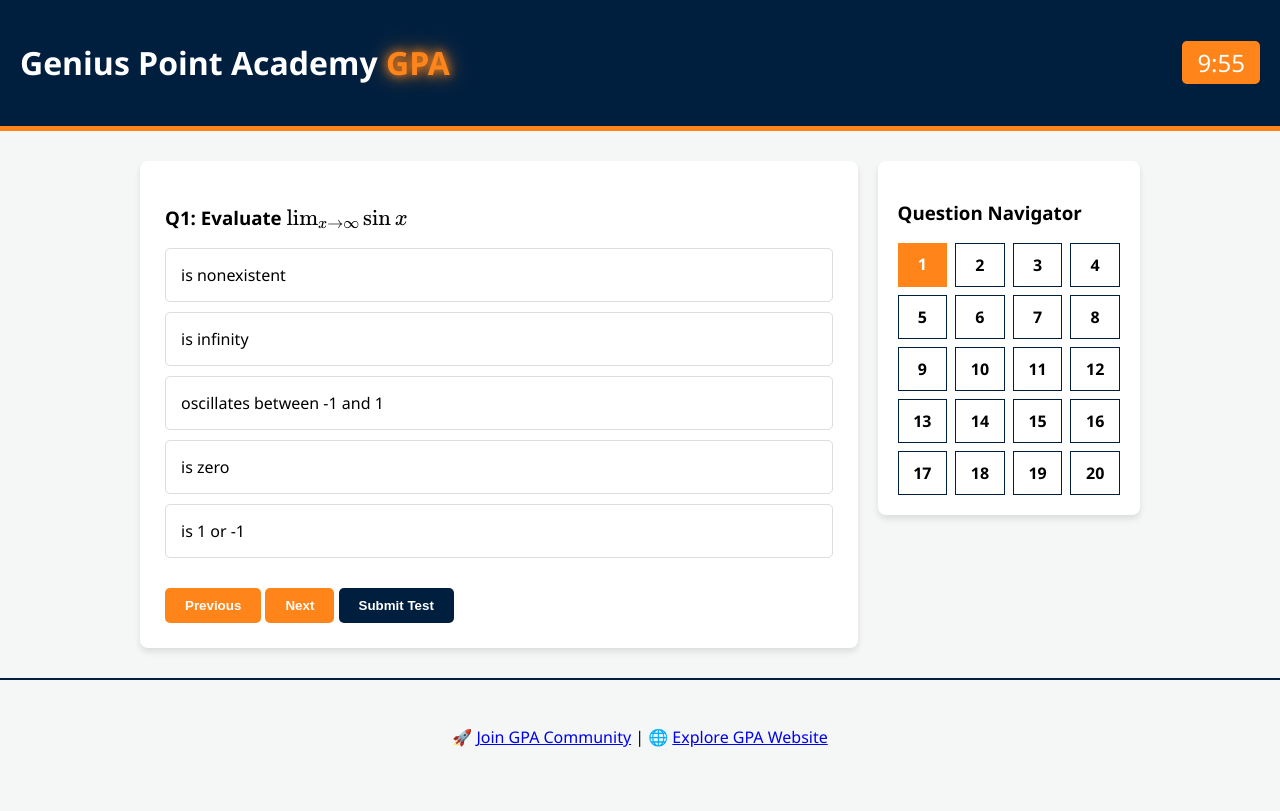
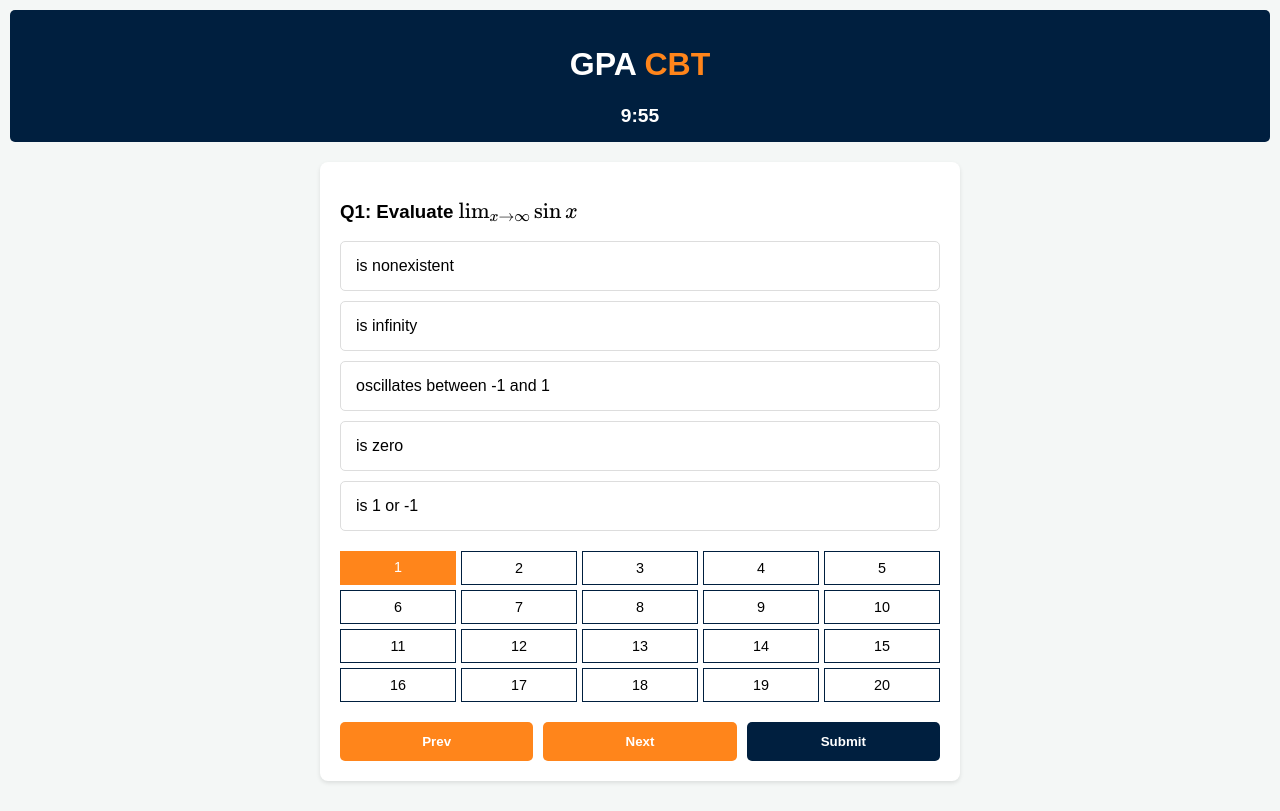
Before and after one commit to geniuspointacademy/gpa_quiz, a plain HTML site: page quiz.html in a window 1280 px wide. Drawn offline with nearby package versions, Linux system fonts and the light colour scheme.

Commit message:
Update quiz.html

```diff
--- a/quiz.html
+++ b/quiz.html
@@ -2,49 +2,39 @@
 <html lang="en">
 <head>
     <meta charset="UTF-8">
-    <meta name="viewport" content="width=device-width, initial-scale=1.0">
+    <meta name="viewport" content="width=device-width, initial-scale=1.0, maximum-scale=1.0, user-scalable=no">
     <title>GPA CBT | MTH 102</title>
     <script async src="https://cdn.jsdelivr.net/npm/mathjax@3/es5/tex-mml-chtml.js"></script>
     <style>
-        body { font-family: 'Segoe UI', sans-serif; background: #f4f7f6; margin: 0; }
-        header { background: #001f3f; color: white; padding: 20px; display: flex; justify-content: space-between; align-items: center; border-bottom: 5px solid #ff851b; }
-        .gpa-glow { text-shadow: 0 0 10px #ff851b, 0 0 20px #ff851b; color: #ff851b; font-weight: bold; }
-        .main-layout { display: flex; max-width: 1000px; margin: 20px auto; gap: 20px; padding: 10px; }
-        .quiz-area { flex: 3; background: white; padding: 25px; border-radius: 8px; box-shadow: 0 4px 6px rgba(0,0,0,0.1); }
-        .nav-sidebar { flex: 1; background: white; padding: 20px; border-radius: 8px; box-shadow: 0 4px 6px rgba(0,0,0,0.1); height: fit-content; }
-        .navigator { display: grid; grid-template-columns: repeat(4, 1fr); gap: 8px; }
-        .nav-box { border: 1px solid #001f3f; padding: 10px; text-align: center; cursor: pointer; transition: 0.2s; font-weight: bold; }
+        body { font-family: sans-serif; background: #f4f7f6; margin: 0; padding: 10px; }
+        header { background: #001f3f; color: white; padding: 15px; border-radius: 5px; text-align: center; }
+        .gpa-glow { color: #ff851b; font-weight: bold; }
+        .quiz-area { background: white; padding: 20px; border-radius: 8px; box-shadow: 0 2px 4px rgba(0,0,0,0.1); max-width: 600px; margin: 20px auto; }
+        .navigator { display: grid; grid-template-columns: repeat(5, 1fr); gap: 5px; margin: 20px 0; }
+        .nav-box { border: 1px solid #001f3f; padding: 8px; text-align: center; cursor: pointer; font-size: 0.9em; }
         .nav-box.answered { background: #28a745; color: white; border: none; }
         .nav-box.active { background: #ff851b; color: white; border: none; }
         .options { list-style: none; padding: 0; }
-        .options li { padding: 15px; border: 1px solid #ddd; margin-bottom: 10px; border-radius: 5px; cursor: pointer; }
+        .options li { padding: 15px; border: 1px solid #ddd; margin-bottom: 10px; border-radius: 5px; cursor: pointer; transition: 0.2s; }
         .options li.selected { background: #001f3f !important; color: white; border-color: #001f3f; }
-        button { padding: 10px 20px; border: none; border-radius: 5px; cursor: pointer; font-weight: bold; color: white; background: #ff851b; }
+        .controls { display: flex; justify-content: space-between; gap: 10px; margin-top: 20px; }
+        button { flex: 1; padding: 12px; border: none; border-radius: 5px; cursor: pointer; color: white; background: #ff851b; font-weight: bold; }
     </style>
 </head>
 <body>
     <header>
-        <h1>Genius Point Academy <span class="gpa-glow">GPA</span></h1>
-        <div id="time-display" style="font-size: 1.5em; background: #ff851b; padding: 5px 15px; border-radius: 5px;">10:00</div>
+        <h1>GPA <span class="gpa-glow">CBT</span></h1>
+        <div id="time-display" style="font-size: 1.2em; font-weight:bold;">10:00</div>
     </header>
 
-    <div class="main-layout">
-        <div class="quiz-area" id="quiz-screen">
-            <div id="question-container"></div>
-            <div style="margin-top:30px;">
-                <button onclick="changeQuestion(-1)">Previous</button>
-                <button onclick="changeQuestion(1)">Next</button>
-                <button onclick="submitQuiz()" style="background:#001f3f;">Submit Test</button>
-            </div>
+    <div class="quiz-area">
+        <div id="question-container"></div>
+        <div class="navigator" id="nav-boxes"></div>
+        <div class="controls">
+            <button onclick="changeQuestion(-1)">Prev</button>
+            <button onclick="changeQuestion(1)">Next</button>
+            <button onclick="submitQuiz()" style="background:#001f3f;">Submit</button>
         </div>
-        <div class="nav-sidebar">
-            <h3>Question Navigator</h3>
-            <div class="navigator" id="nav-boxes"></div>
-        </div>
-    </div>
-
-    <div style="text-align:center; padding:30px; border-top: 2px solid #001f3f;">
-        <p>🚀 <a href="https://chat.whatsapp.com/EfRqG1ekcym0MflO4MiEFj">Join GPA Community</a> | 🌐 <a href="https://geniuspointacademy.github.io">Explore GPA Website</a></p>
     </div>
 
     <script src="banks/limits.js"></script>
@@ -53,65 +43,54 @@
     <script src="banks/graphs.js"></script>
 
     <script>
-        let quizQuestions = [];
-        let selectedAnswers = new Array(20).fill(null);
-        let currentIdx = 0;
-        let timeRemaining = 600;
+        let quizQuestions = [], selectedAnswers = new Array(20).fill(null), currentIdx = 0, timeRemaining = 600;
 
         function startQuiz() {
-            // Balanced Randomization: 5 from each bank
-            quizQuestions = [
-                ...limits.sort(() => 0.5 - Math.random()).slice(0, 5),
-                ...derivatives.sort(() => 0.5 - Math.random()).slice(0, 5),
-                ...functions.sort(() => 0.5 - Math.random()).slice(0, 5),
-                ...graphs.sort(() => 0.5 - Math.random()).slice(0, 5)
-            ].sort(() => 0.5 - Math.random());
+            if (localStorage.getItem('quizData')) {
+                let saved = JSON.parse(localStorage.getItem('quizData'));
+                quizQuestions = saved.questions;
+                selectedAnswers = saved.answers;
+                timeRemaining = saved.time;
+            } else {
+                quizQuestions = [...limits.sort(()=>0.5-Math.random()).slice(0,5), ...derivatives.sort(()=>0.5-Math.random()).slice(0,5), ...functions.sort(()=>0.5-Math.random()).slice(0,5), ...graphs.sort(()=>0.5-Math.random()).slice(0,5)].sort(()=>0.5-Math.random());
+            }
 
-            // Build Navigator
+            setInterval(() => {
+                timeRemaining--;
+                localStorage.setItem('quizData', JSON.stringify({questions: quizQuestions, answers: selectedAnswers, time: timeRemaining}));
+                document.getElementById('time-display').innerText = Math.floor(timeRemaining/60) + ":" + (timeRemaining%60).toString().padStart(2, '0');
+                if (timeRemaining <= 0) submitQuiz();
+            }, 1000);
+
             const nav = document.getElementById('nav-boxes');
             for(let i=0; i<20; i++) {
                 let box = document.createElement('div');
-                box.className = 'nav-box';
-                box.innerText = i + 1;
-                box.id = `nav-${i}`;
+                box.className = 'nav-box'; box.innerText = i+1;
                 box.onclick = () => showQuestion(i);
                 nav.appendChild(box);
             }
-
             showQuestion(0);
-            startTimer();
-        }
-
-        function startTimer() {
-            setInterval(() => {
-                timeRemaining--;
-                let m = Math.floor(timeRemaining / 60);
-                let s = timeRemaining % 60;
-                document.getElementById('time-display').innerText = `${m}:${s < 10 ? '0' : ''}${s}`;
-                if (timeRemaining <= 0) submitQuiz();
-            }, 1000);
         }
 
         function showQuestion(i) {
-            currentIdx = i;
-            const q = quizQuestions[i];
+            currentIdx = i; const q = quizQuestions[i];
             document.getElementById('question-container').innerHTML = `<h3>Q${i+1}: ${q.q}</h3><ul class="options">${q.options.map((o, idx) => `<li class="${selectedAnswers[i]===idx?'selected':''}" onclick="selectOption(${i}, ${idx})">${o}</li>`).join('')}</ul>`;
             document.querySelectorAll('.nav-box').forEach((b, idx) => b.className = `nav-box ${selectedAnswers[idx]!==null?'answered':''} ${idx===i?'active':''}`);
-            MathJax.typeset();
+            if (window.MathJax) MathJax.typesetPromise();
         }
 
         function selectOption(qIdx, optIdx) {
             selectedAnswers[qIdx] = optIdx;
+            localStorage.setItem('quizData', JSON.stringify({questions: quizQuestions, answers: selectedAnswers, time: timeRemaining}));
             showQuestion(qIdx);
         }
 
-        function changeQuestion(step) {
-            if(currentIdx + step >= 0 && currentIdx + step < 20) showQuestion(currentIdx + step);
-        }
-
+        function changeQuestion(step) { if(currentIdx+step>=0 && currentIdx+step<20) showQuestion(currentIdx+step); }
         function submitQuiz() {
             let score = selectedAnswers.filter((a, i) => a === quizQuestions[i].answer).length;
-            alert("Test Submitted! Your Score: " + score + "/20");
+            localStorage.removeItem('quizData');
+            alert("Submitted! Score: " + score + "/20");
+            location.reload();
         }
         window.onload = startQuiz;
     </script>
```
